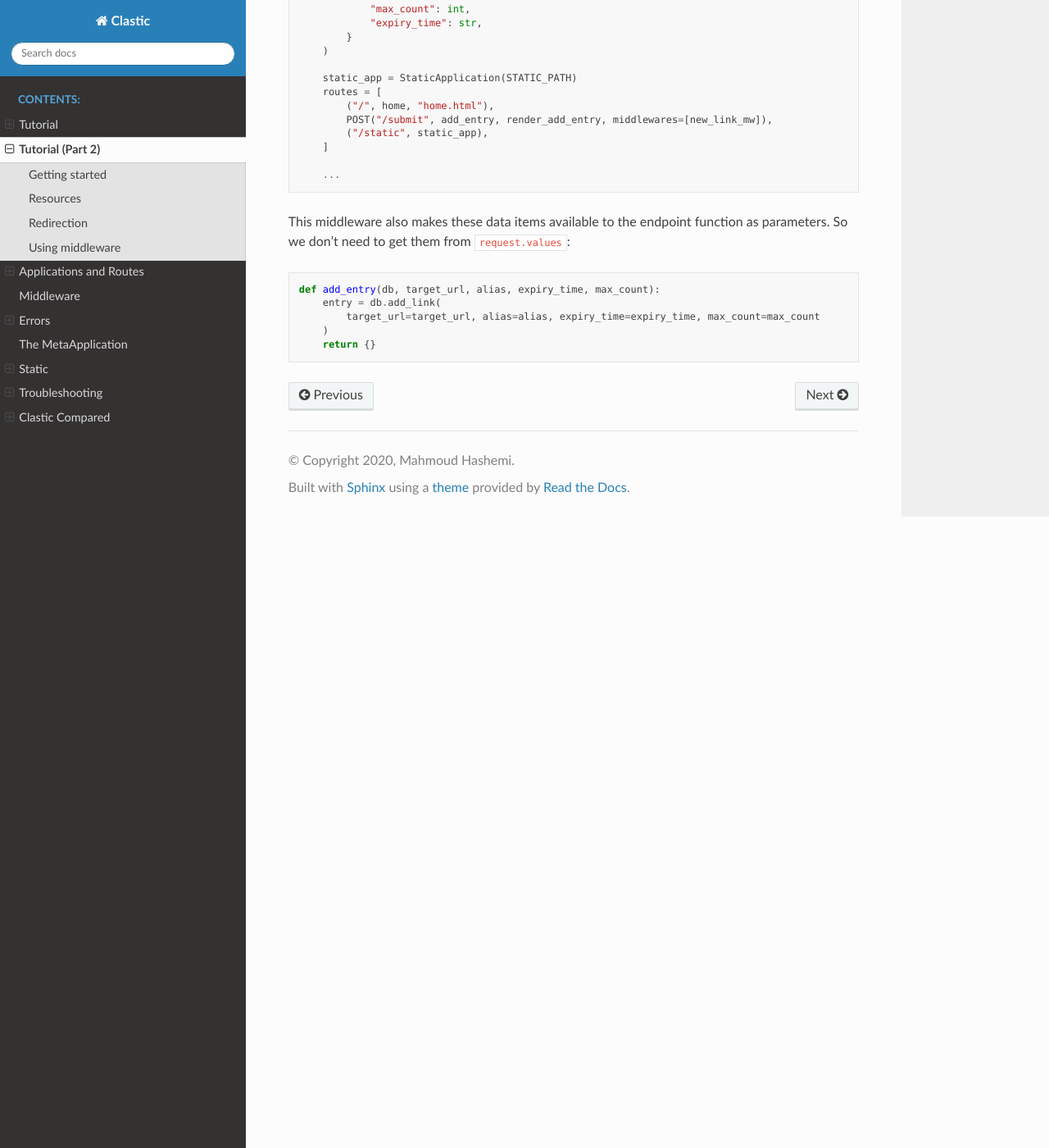
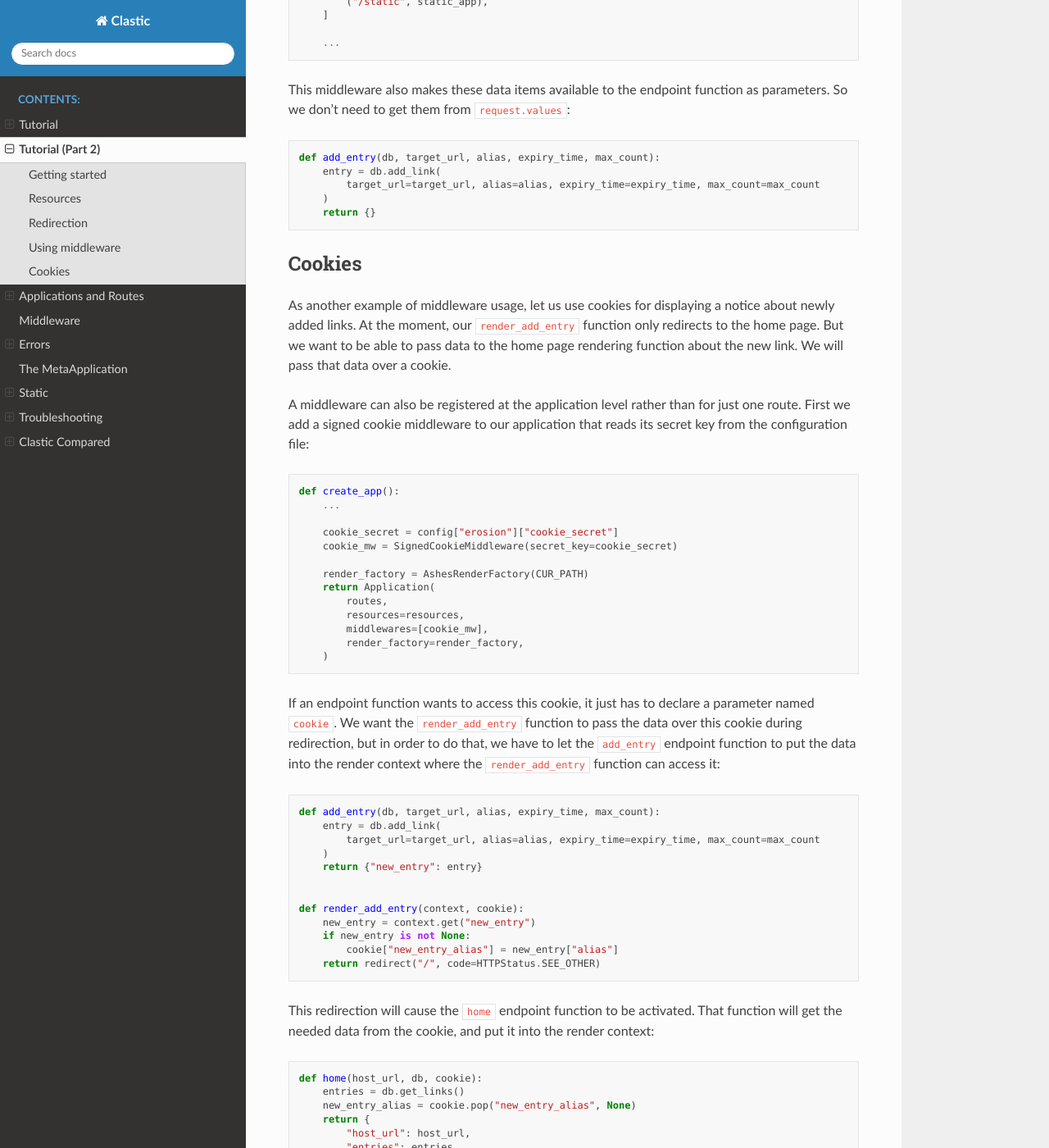
Before and after one commit to mahmoud/clastic, a Sphinx documentation site: the page built from docs/tutorial-part2.rst, in a window 1280 px wide and 1400 px high, scrolled down 6818 px. Shown: the whole window at 82% size. Built offline with Sphinx 7.4.7 and the Read the Docs theme 2.0.0, drawn with Linux system fonts in a browser that asks for light colours; some of the changed text lies outside the part shown.

Commit message:
add cookie section

```diff
--- a/docs/tutorial-part2.rst
+++ b/docs/tutorial-part2.rst
@@ -198,9 +198,10 @@ Now we can read this file as part of our application creation function:
        config_path = os.path.join(CUR_PATH, "erosion.ini")
        config = ConfigParser()
        config.read(config_path)
+
        host_url = config["erosion"]["host_url"].rstrip('/') + '/'
+       resources = {"host_url": host_url}
 
-       resources = {"host_url": host_url}
        render_factory = AshesRenderFactory(CUR_PATH)
        return Application(routes, resources=resources, render_factory=render_factory)
 
@@ -270,10 +271,11 @@ Next, add the database connection to the application resources:
        config_path = os.path.join(CUR_PATH, "erosion.ini")
        config = ConfigParser()
        config.read(config_path)
+
        host_url = config["erosion"]["host_url"].rstrip('/') + '/'
        db_path = config["erosion"]["db_path"]
+       resources = {"host_url": host_url, "db": LinkDB(db_path)}
 
-       resources = {"host_url": host_url, "db": LinkDB(db_path)}
        render_factory = AshesRenderFactory(CUR_PATH)
        return Application(routes, resources=resources, render_factory=render_factory)
 
@@ -407,12 +401,7 @@ to convert the form data into appropriate types:
 
    def create_app():
        new_link_mw = PostDataMiddleware(
-           {
-               "target_url": str,
-               "alias": str,
-               "max_count": int,
-               "expiry_time": str,
-           }
+           {"target_url": str, "alias": str, "max_count": int, "expiry_time": str}
        )
 
        static_app = StaticApplication(STATIC_PATH)
@@ -436,3 +425,92 @@ So we don't need to get them from ``request.values``:
            target_url=target_url, alias=alias, expiry_time=expiry_time, max_count=max_count
        )
        return {}
+
+
+Cookies
+-------
+
+As another example of middleware usage,
+let us use cookies for displaying a notice about newly added links.
+At the moment, our ``render_add_entry`` function only redirects
+to the home page.
+But we want to be able to pass data to the home page rendering function
+about the new link.
+We will pass that data over a cookie.
+
+A middleware can also be registered at the application level
+rather than for just one route.
+First we add a signed cookie middleware to our application
+that reads its secret key from the configuration file:
+
+.. code-block:: python
+
+   def create_app():
+       ...
+
+       cookie_secret = config["erosion"]["cookie_secret"]
+       cookie_mw = SignedCookieMiddleware(secret_key=cookie_secret)
+
+       render_factory = AshesRenderFactory(CUR_PATH)
+       return Application(
+           routes,
+           resources=resources,
+           middlewares=[cookie_mw],
+           render_factory=render_factory,
+       )
+
+
+If an endpoint function wants to access this cookie,
+it just has to declare a parameter named ``cookie``.
+We want the ``render_add_entry`` function to pass the data
+over this cookie during redirection,
+but in order to do that,
+we have to let the ``add_entry`` endpoint function to put the data
+into the render context where the ``render_add_entry`` function
+can access it:
+
+.. code-block:: python
+
+   def add_entry(db, target_url, alias, expiry_time, max_count):
+       entry = db.add_link(
+           target_url=target_url, alias=alias, expiry_time=expiry_time, max_count=max_count
+       )
+       return {"new_entry": entry}
+
+
+   def render_add_entry(context, cookie):
+       new_entry = context.get("new_entry")
+       if new_entry is not None:
+           cookie["new_entry_alias"] = new_entry["alias"]
+       return redirect("/", code=HTTPStatus.SEE_OTHER)
+
+
+This redirection will cause the ``home`` endpoint function
+to be activated.
+That function will get the needed data from the cookie,
+and put it into the render context:
+
+.. code-block:: python
+
+   def home(host_url, db, cookie):
+       entries = db.get_links()
+       new_entry_alias = cookie.pop("new_entry_alias", None)
+       return {
+           "host_url": host_url,
+           "entries": entries,
+           "new_entry_alias": new_entry_alias,
+       }
+
+
+And add a piece of markup to the template to display the notice:
+
+.. code-block:: html
+
+   <h1>Erosion</h1>
+   <p class="tagline">Exogenic linkrot for limited sharing.</p>
+
+   {#new_entry_alias}
+   <p>
+     Successfully created <a href="{host_url}{.}">{host_url}{.}</a>.
+   </p>
+   {/new_entry_alias}
```
Also changed, not shown: other parts of docs/tutorial-part2.rst (+2 -10 lines), 3 other files.
